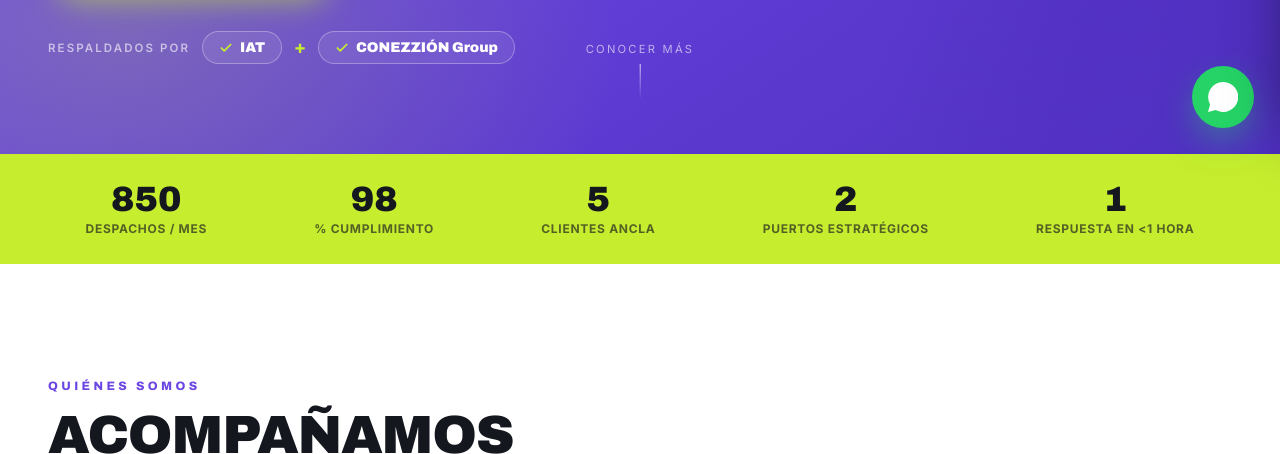
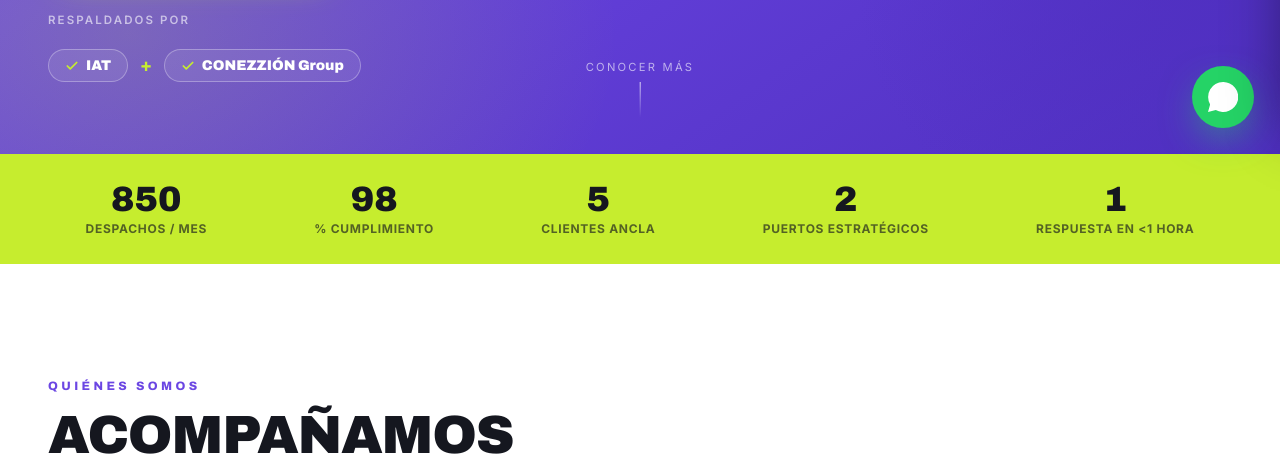
Before and after one commit to Surfnpunk86/coluncer, a plain HTML site: page index.html in a window 1280 px wide. Shown: the part 646-1100 px from the top of the page. Drawn offline with Linux system fonts and the light colour scheme.

Commit message:
Add files via upload

```diff
--- a/index.html
+++ b/index.html
@@ -87,6 +87,7 @@ button{cursor:pointer;font-family:inherit}
 .hcta{display:flex;flex-wrap:wrap;gap:13px;margin-top:30px;opacity:0;animation:fi .7s .7s forwards}
 @keyframes fi{to{opacity:1}}
 .ends{display:flex;align-items:center;gap:12px;margin-top:34px;flex-wrap:wrap;opacity:0;animation:fi .7s .85s forwards}
+.pillrow{display:flex;align-items:center;gap:12px;flex-wrap:wrap;margin-top:10px}
 .ends .elbl{font-size:.72rem;letter-spacing:.18em;text-transform:uppercase;color:rgba(255,255,255,.6);font-weight:600}
 .pill{display:inline-flex;align-items:center;gap:7px;padding:8px 16px;border-radius:100px;
   border:1.5px solid rgba(255,255,255,.3);background:rgba(255,255,255,.08);font-family:'Archivo';font-weight:900;font-size:.88rem}
@@ -422,10 +423,12 @@ button{cursor:pointer;font-family:inherit}
           <a class="btn btn-ghost" href="#servicios">Ver servicios</a>
         </div>
         <div class="ends">
-          <span class="elbl">Respaldados por</span>
-          <span class="pill"><svg viewBox="0 0 24 24"><polyline points="20 6 9 17 4 12"/></svg>IAT</span>
-          <span style="color:var(--L);font-family:'Archivo';font-weight:900;font-size:1.1rem">+</span>
-          <span class="pill"><svg viewBox="0 0 24 24"><polyline points="20 6 9 17 4 12"/></svg>CONEZZIÓN Group</span>
+          <span class="elbl" style="width:100%">Respaldados por</span>
+          <div class="pillrow">
+            <span class="pill"><svg viewBox="0 0 24 24"><polyline points="20 6 9 17 4 12"/></svg>IAT</span>
+            <span style="color:var(--L);font-family:'Archivo';font-weight:900;font-size:1.1rem">+</span>
+            <span class="pill"><svg viewBox="0 0 24 24"><polyline points="20 6 9 17 4 12"/></svg>CONEZZIÓN Group</span>
+          </div>
         </div>
         <a href="#stats" class="scue" aria-hidden="true">Conocer más<i></i></a>
       </div>
```
